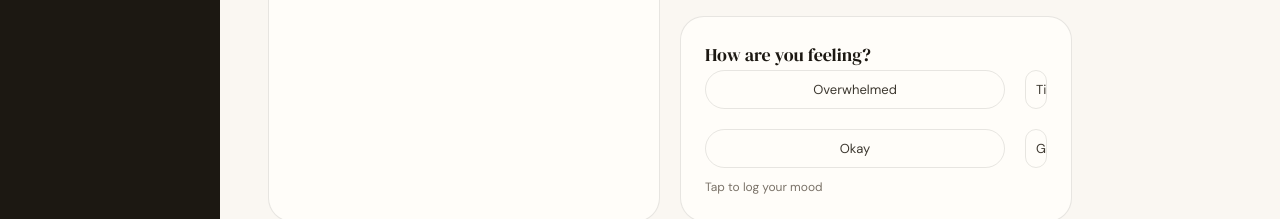
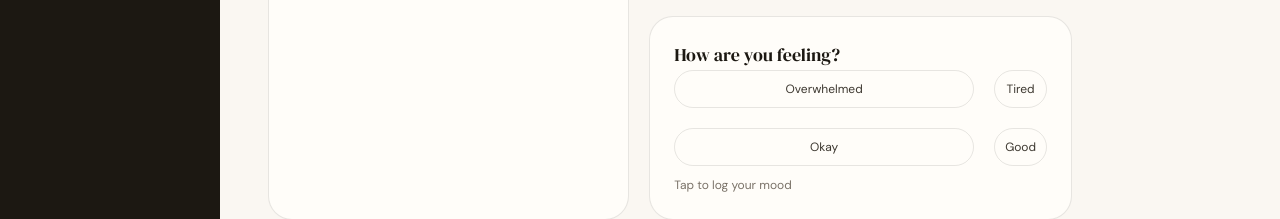
Before and after one commit to tenarosenblum/tena-app, a React (Vite) app: page / in a window 1280 px wide. Shown: the part 456-675 px from the top of the page. Built offline with nearby package versions, Linux system fonts and the light colour scheme; no server answers; the database is empty.

Commit message:
mood button sizing

```diff
--- a/src/pages/DailyPage.css
+++ b/src/pages/DailyPage.css
@@ -181,7 +181,7 @@
 
 .mood-grid {
   display: grid;
-  grid-template-columns: repeat(4, minmax(0, 1fr));
+  grid-template-columns: repeat(2, minmax(0, 1fr));
   gap: 8px;
   margin-bottom: 10px;
 }
@@ -191,14 +191,11 @@
   border-radius: 20px;
   border: 1px solid var(--border);
   background: none;
-  font-size: 13px;
+  font-size: 12px;
   color: var(--ink-soft);
   transition: all 0.15s;
   text-align: center;
   width: 100%;
-  white-space: nowrap;
-  overflow: hidden;
-  text-overflow: ellipsis;
 }
 
 .mood-btn:hover {
```
